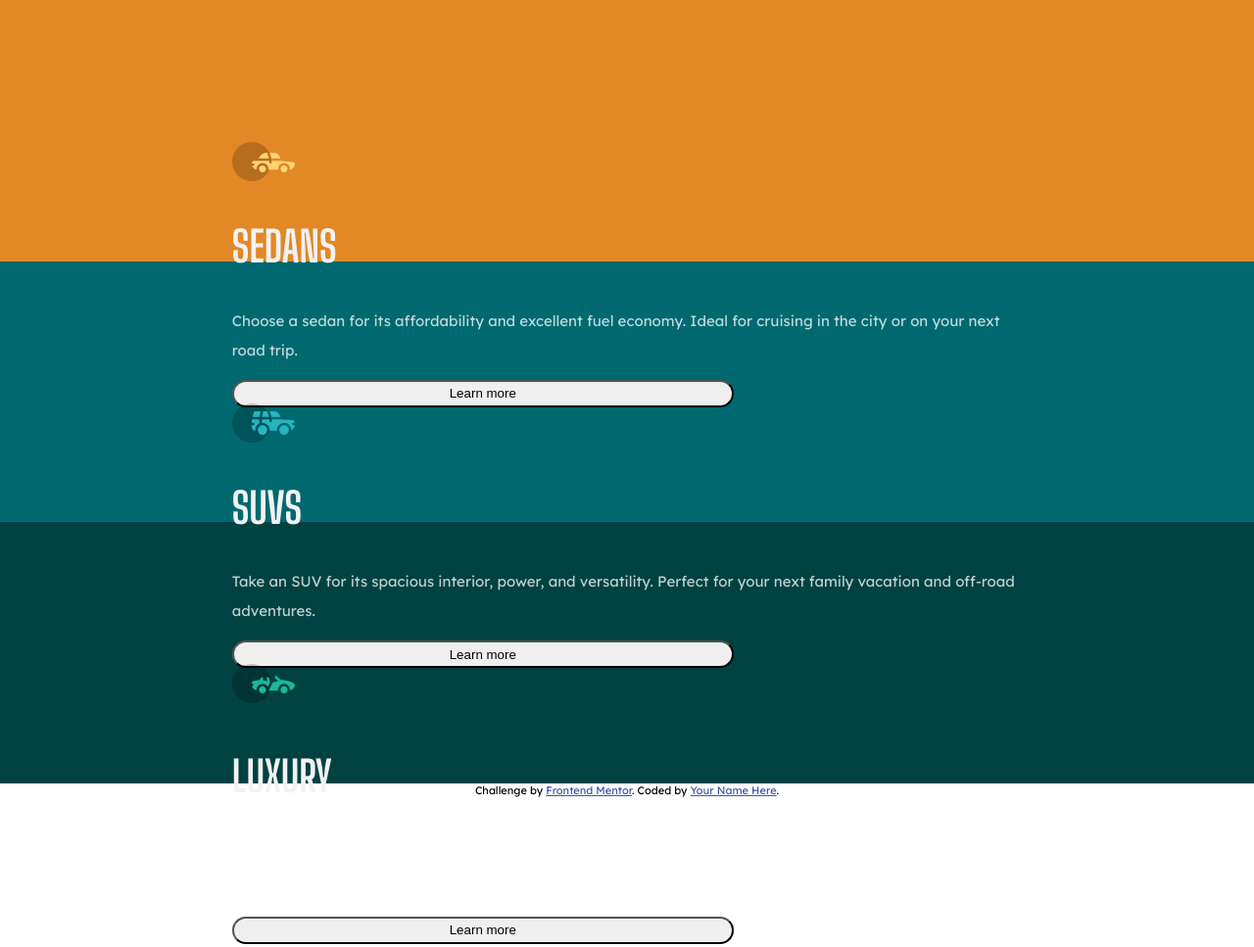
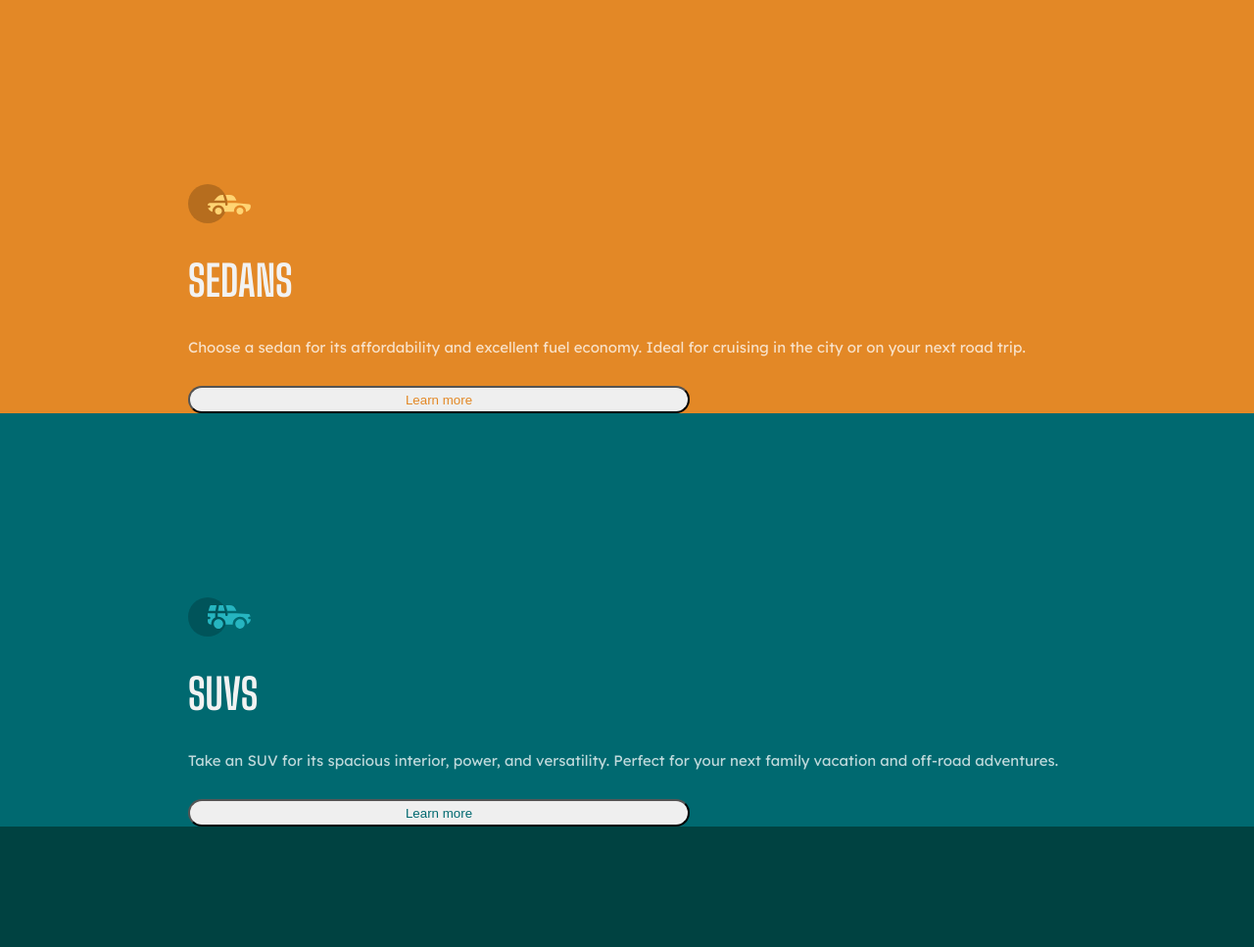
Before and after one commit to Raven-of-1849/3-Column-Preview-Card, a plain HTML site: page index.html in a window 1280 px wide. Shown: the top 967 px of the page at 98% size. Drawn offline with Linux system fonts and the light colour scheme.

Commit message:
Changed height
Min- Max height added

```diff
--- a/styleSheet/columnStyleSheet.css
+++ b/styleSheet/columnStyleSheet.css
@@ -5,6 +5,7 @@ body {
   width: 100%;
   font-family: 'Lexend Deca', sans-serif;
   font-size: .9375rem;
+  border-radius: 2px;
 }
 
 
@@ -13,6 +14,8 @@ h1, h2, h3, h4 {
   font-family: 'Big Shoulders Display', cursive;
   font-size: 2.7rem;
   text-transform: uppercase;
+  margin-top: 28px;
+  margin-bottom: 28px;
 }
 
 p {
@@ -27,43 +30,58 @@ p {
 
 .carIcons {
 
-    margin-top: 18%;
+    margin-top: 21%;
 }
 
 .sedan {
   background-color:hsl(31, 77%, 52%);
-  height: 33.33%;
+  min-height: 33.33%;
+  max-height: fit-content;
   margin: 0 auto;
 }
 
+.sedan button {
+  color: hsl(31, 77%, 52%);
+}
+
 .sedanContent {
-  width: 63%;
+  width: 70%;
   margin: 0 auto;
 }
 
 .suv {
   background-color:  hsl(184, 100%, 22%);
-  height: 33.33%;
+  min-height: 33.33%;
+  max-height: fit-content;
+}
+
+.suv button {
+  color: hsl(184, 100%, 22%);
 }
 
 .suvContent {
-  width: 63%;
+  width: 70%;
   margin: 0 auto;
 }
 
 .luxury {
   background-color:  hsl(179, 100%, 13%);
-  height: 33.33%;
+  min-height: 33.33%;
+  max-height: fit-content;
 }
 
+.luxury button {
+  color: hsl(179, 100%, 13%);
+}
 
 .luxuryContent {
-  width: 63%;
+  width: 70%;
   margin: 0 auto;
 }
 
 .learnButton {
   border-radius: 50px;
   height: 3.5vh;
+  margin-top: .562rem;
   width: 40vw;
 }
```
